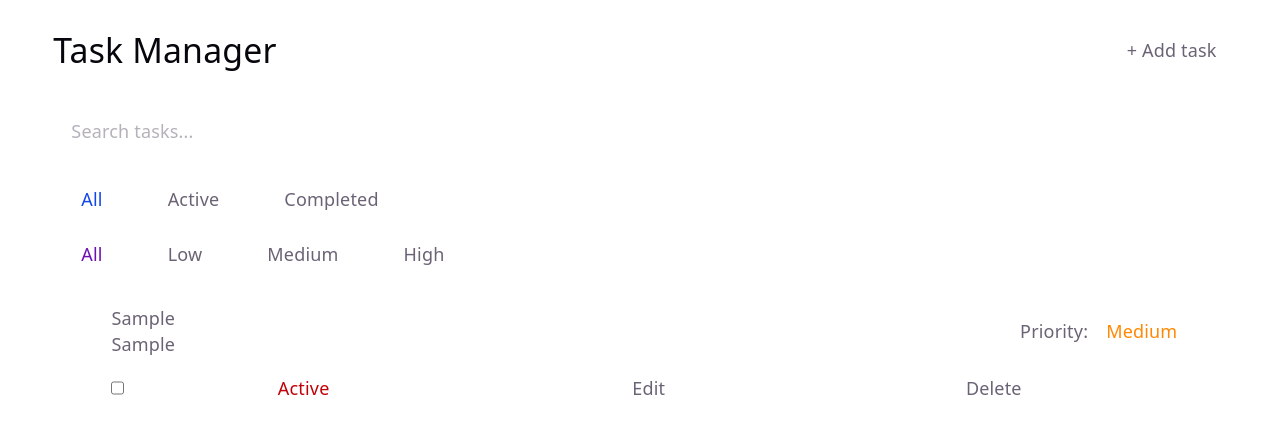
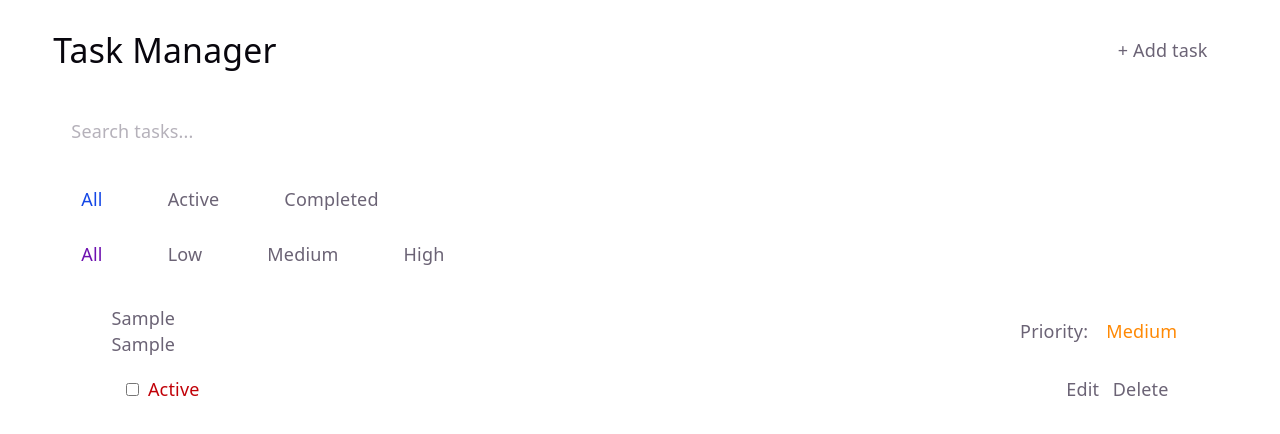
Before and after one commit to specsxc/tasks-app, a React (Vite) app: page /addtask in a window 1280 px wide. Both pictures are taken after typing "Sample", "Sample" into the empty fields and a click on the button "Add". Shown: the top 434 px of the page. Built offline with nearby package versions, Linux system fonts and the light colour scheme.

Commit message:
refactor: enhance UI layout

```diff
--- a/src/components/AddTask.tsx
+++ b/src/components/AddTask.tsx
@@ -59,10 +59,10 @@ export default function AddTask() {
               className="ml-2 flex-1 rounded-2xl bg-gray-900 px-2"
             />
           </label>
-          <div className="border-y border-white"></div>
+          <div className="my-2 border-t border-white"></div>
           <h2 className="text-center text-lg">Select task priority</h2>
-          <div className="mt-2 flex flex-wrap items-center justify-between">
-            <label className="rounded-2xl border border-white px-3 py-1 hover:border-blue-500 hover:text-blue-500 has-checked:border-blue-500 has-checked:text-blue-500">
+          <div className="mt-2 flex flex-wrap items-center justify-center gap-6">
+            <label className="cursor-pointer rounded-2xl border border-white px-3 py-1 hover:border-blue-500 hover:text-blue-500 has-checked:border-blue-500 has-checked:text-blue-500">
               <input
                 type="radio"
                 name="priority"
@@ -72,7 +72,7 @@ export default function AddTask() {
               />
               <span>Low</span>
             </label>
-            <label className="rounded-2xl border border-white px-3 py-1 hover:border-blue-500 hover:text-blue-500 has-checked:border-blue-500 has-checked:text-blue-500">
+            <label className="cursor-pointer rounded-2xl border border-white px-3 py-1 hover:border-blue-500 hover:text-blue-500 has-checked:border-blue-500 has-checked:text-blue-500">
               <input
                 type="radio"
                 name="priority"
@@ -83,7 +83,7 @@ export default function AddTask() {
               />
               <span>Medium</span>
             </label>
-            <label className="rounded-2xl border border-white px-3 py-1 hover:border-blue-500 hover:text-blue-500 has-checked:border-blue-500 has-checked:text-blue-500">
+            <label className="cursor-pointer rounded-2xl border border-white px-3 py-1 hover:border-blue-500 hover:text-blue-500 has-checked:border-blue-500 has-checked:text-blue-500">
               <input
                 type="radio"
                 name="priority"
--- a/src/components/EditTask.tsx
+++ b/src/components/EditTask.tsx
@@ -60,8 +60,10 @@ export default function EditTask() {
                 onChange={(e) => setDescription(e.target.value)}
               />
             </label>
-            <div className="mt-2 flex flex-wrap items-center justify-between">
-              <label className="rounded-2xl border border-white px-3 py-1 hover:border-blue-500 hover:text-blue-500 has-checked:border-blue-500 has-checked:text-blue-500">
+            <div className="my-2 border-t border-white"></div>
+            <h2 className="text-center text-lg">Edit task priority</h2>
+            <div className="mt-2 flex flex-wrap items-center justify-center gap-6">
+              <label className="cursor-pointer rounded-2xl border border-white px-3 py-1 hover:border-blue-500 hover:text-blue-500 has-checked:border-blue-500 has-checked:text-blue-500">
                 <input
                   type="radio"
                   name="priority"
@@ -72,7 +74,7 @@ export default function EditTask() {
                 />
                 <span>Low</span>
               </label>
-              <label className="rounded-2xl border border-white px-3 py-1 hover:border-blue-500 hover:text-blue-500 has-checked:border-blue-500 has-checked:text-blue-500">
+              <label className="cursor-pointer rounded-2xl border border-white px-3 py-1 hover:border-blue-500 hover:text-blue-500 has-checked:border-blue-500 has-checked:text-blue-500">
                 <input
                   type="radio"
                   name="priority"
@@ -83,7 +85,7 @@ export default function EditTask() {
                 />
                 <span>Medium</span>
               </label>
-              <label className="rounded-2xl border border-white px-3 py-1 hover:border-blue-500 hover:text-blue-500 has-checked:border-blue-500 has-checked:text-blue-500">
+              <label className="cursor-pointer rounded-2xl border border-white px-3 py-1 hover:border-blue-500 hover:text-blue-500 has-checked:border-blue-500 has-checked:text-blue-500">
                 <input
                   type="radio"
                   name="priority"
--- a/src/components/FilterTask.tsx
+++ b/src/components/FilterTask.tsx
@@ -8,7 +8,7 @@ export default function FilterTask({
 }: FilterTaskProps) {
   return (
     <>
-      <div className="mb-2 flex flex-wrap gap-6 px-2">
+      <div className="mb-2 flex scrollbar-none gap-2 overflow-scroll px-2 sm:flex-wrap sm:gap-6">
         <p
           className={`cursor-pointer rounded-lg border border-white px-4 py-1 hover:text-blue-700 ${filter === "all" ? "border-blue-700 text-blue-700" : ""}`}
           onClick={() => setFilter("all")}
@@ -29,7 +29,7 @@ export default function FilterTask({
         </p>
       </div>
 
-      <div className="mb-3 flex flex-wrap gap-6 px-2">
+      <div className="mb-3 flex scrollbar-none gap-2 overflow-scroll px-2 sm:flex-wrap sm:gap-6">
         <p
           className={`cursor-pointer rounded-lg border border-white px-4 py-1 hover:text-purple-800 ${priorityFilter === "All" ? "border-purple-800 text-purple-800" : ""}`}
           onClick={() => setPriorityFilter("All")}
--- a/src/components/Header.tsx
+++ b/src/components/Header.tsx
@@ -6,7 +6,7 @@ export default function Header() {
       <h1 className="text-3xl text-nowrap">Task Manager</h1>
       <NavLink
         to="addtask"
-        className="rounded-2xl border border-white px-2 py-2"
+        className="rounded-2xl border border-white px-4 py-2"
       >
         + Add task
       </NavLink>
--- a/src/components/TaskList.tsx
+++ b/src/components/TaskList.tsx
@@ -44,14 +44,14 @@ export default function TaskList({
             className="flex flex-col items-center rounded-xl border border-white px-2 py-2"
             key={task.id}
           >
-            <div className="flex w-11/12 items-center">
+            <div className="flex w-11/12 flex-col sm:flex-row sm:items-center">
               <div className="flex flex-col">
-                <p className="flex">{task.title}</p>
-                <p className="flex">{task.description}</p>
+                <p>{task.title}</p>
+                <p>{task.description}</p>
               </div>
               {task.priority && (
-                <div className="ml-auto w-36 shrink-0">
-                  <p className="rounded-2xl px-3 py-1">
+                <div className="w-36 shrink-0 sm:ml-auto">
+                  <p className="py-1 sm:px-3">
                     Priority:
                     <span
                       className={`ml-4 ${task.priority === "High" ? "text-red-700" : task.priority === "Medium" ? "text-orange-400" : "text-blue-700"}`}
@@ -62,7 +62,10 @@ export default function TaskList({
                 </div>
               )}
             </div>
-            <div className="mt-4 flex w-11/12 justify-between text-center">
+            <div className="my-3 flex w-11/12 items-center gap-3">
+              <label
+                className={`w-fit rounded-xl border border-white px-3 py-1 ${task.completed ? "text-green-700" : "text-red-700"}`}
+              >
                 <input
                   type="checkbox"
                   name="status"
@@ -70,23 +73,22 @@ export default function TaskList({
                   className="mr-2"
                   onChange={() => changeStatus(task.id)}
                 />
-              <p
-                className={`mr-1 flex-1 ${task.completed ? "text-green-700" : "text-red-700"}`}
-              >
                 {task.completed ? "Completed" : "Active"}
-              </p>
+              </label>
+              <div className="ml-auto">
                 <NavLink
                   to={`/task/${task.id}`}
-                className="mr-1 flex-1 cursor-pointer hover:text-green-600"
+                  className="mr-3 cursor-pointer hover:text-green-600"
                 >
                   Edit
                 </NavLink>
                 <button
                   onClick={() => showModal(task.id)}
-                className="mr-1 flex-1 cursor-pointer hover:text-red-700"
+                  className="cursor-pointer hover:text-red-700"
                 >
                   Delete
                 </button>
+              </div>
             </div>
           </div>
         ))}
```
Lines whose indentation alone changed are shown as unchanged.
